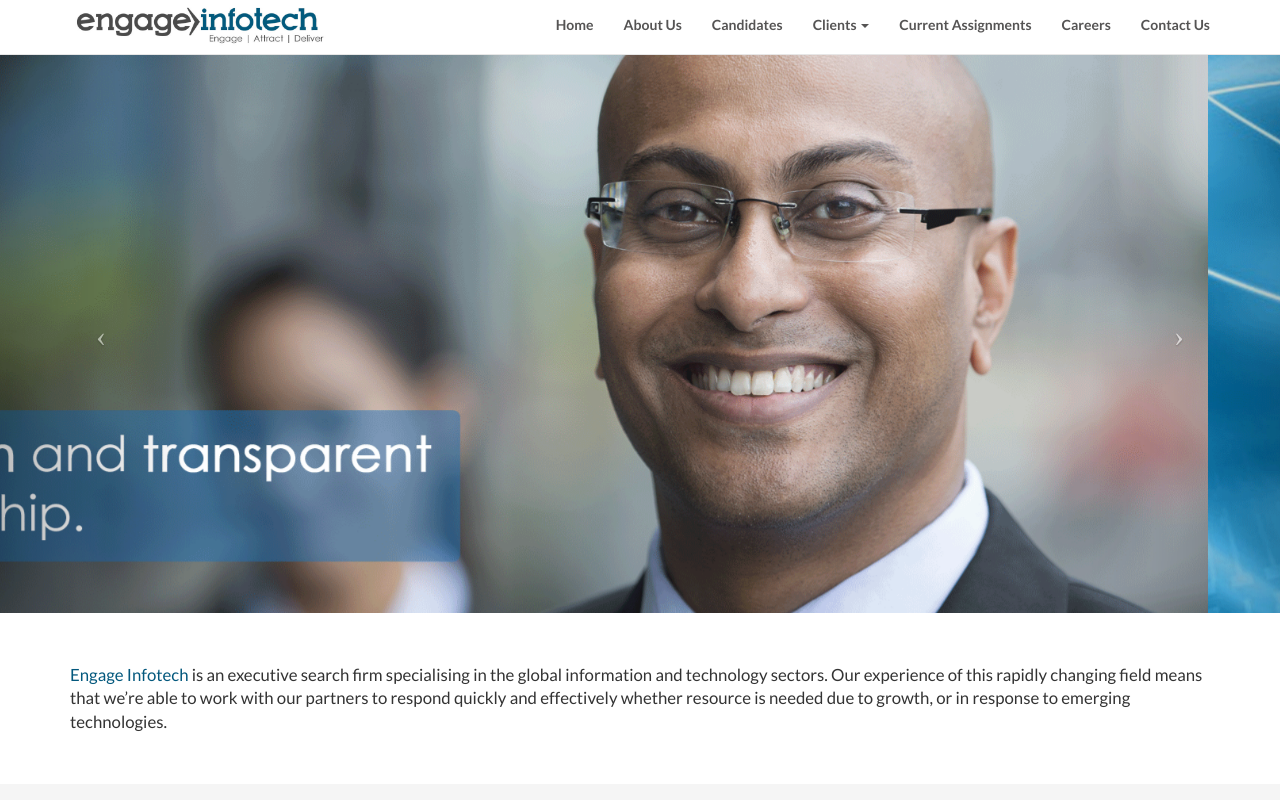
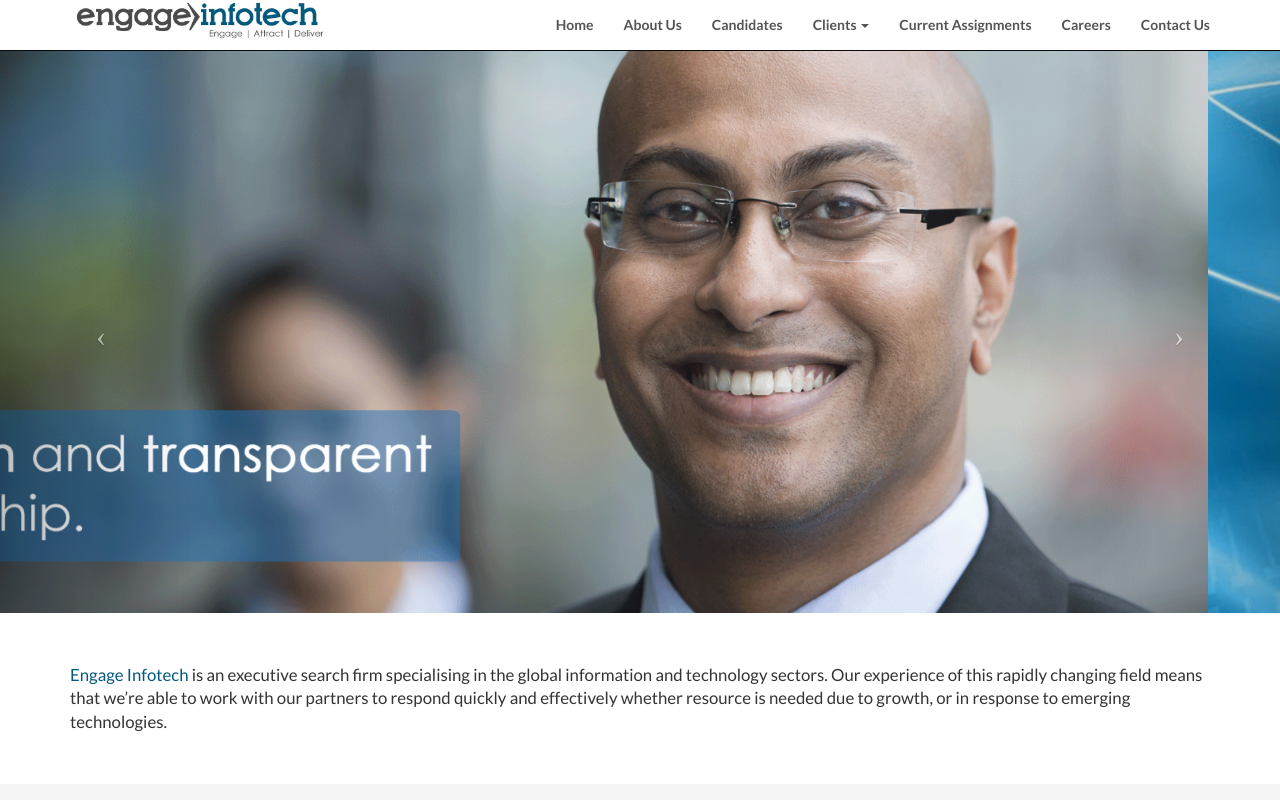
Before and after one commit to fahadqazi/Engage, a plain HTML site: page index.html in a window 1280 px wide. Shown: the top 800 px of the page. Drawn offline with Linux system fonts and the light colour scheme.

Commit message:
More changes with glyphicons text alignment and navbar

```diff
--- a/index.html
+++ b/index.html
@@ -36,7 +36,7 @@
 <body>
 
     <!-- Navigation -->
-    <nav class="navbar navbar-default navbar-fixed-top" role="navigation">
+    <nav class="navbar navbar-inverse navbar-fixed-top" role="navigation">
         <div class="container">
             <!-- Brand and toggle get grouped for better mobile display -->
             <div class="navbar-header">
--- a/style.css
+++ b/style.css
@@ -5,7 +5,7 @@ body{
 .navbar-brand img{
     width: 260px;
     position: relative;
-    top:-10px;
+    top:-15px;
 }
 .navbar-default{
     background-color: white;
@@ -14,6 +14,7 @@ body{
 
 .nav.navbar-nav.navbar-right li a {
     color: #555454;
+/*    color: ##f5f5f5;*/
     font-weight: bold;
 }
 
@@ -74,3 +75,6 @@ header img{
 .social{
     padding-top: 10px;
 }
+.navbar.navbar-inverse.navbar-fixed-top{
+    background-color: white;
+}
```
